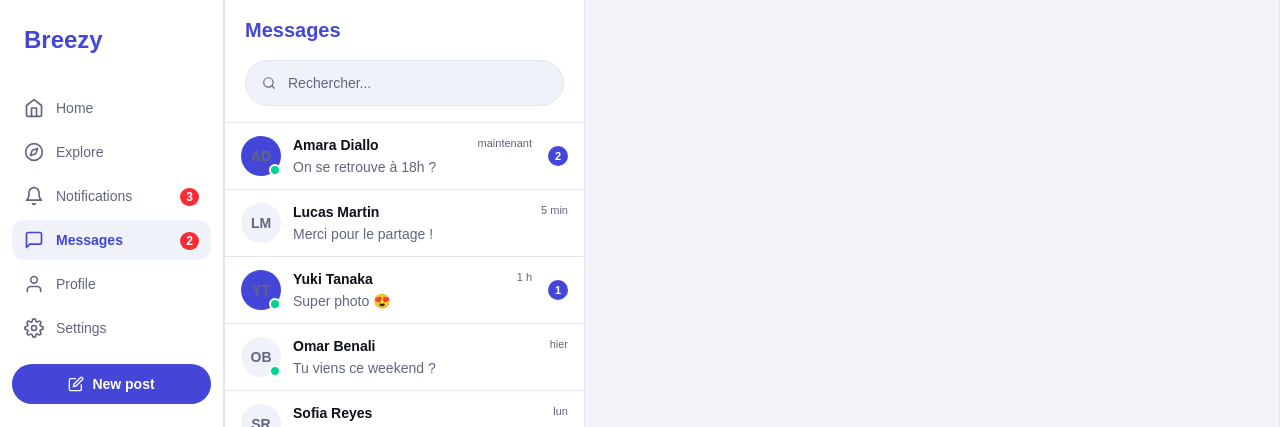
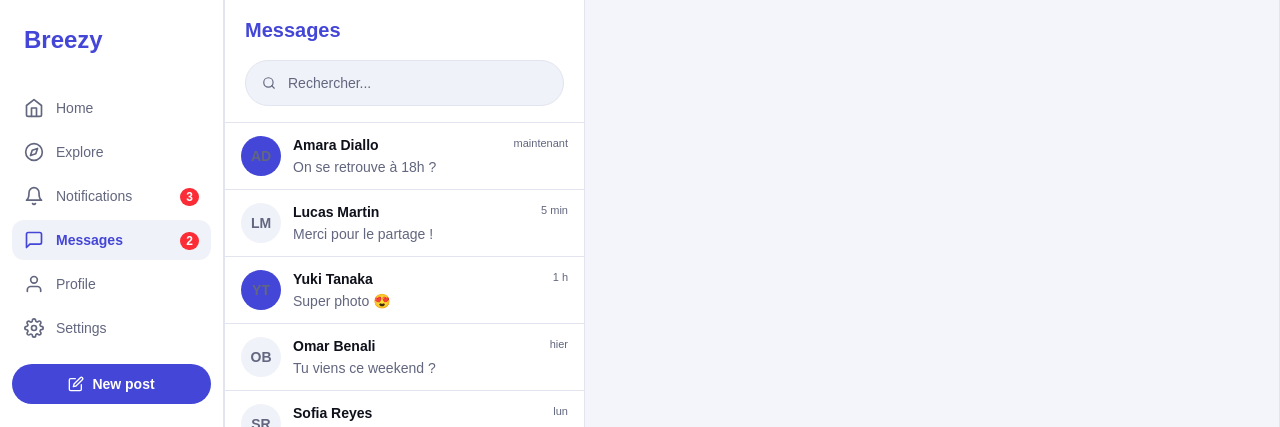
Before and after one commit to DAD-groupe-6/Breezy, a Next.js app in the folder front/: page /messages in a window 1280 px wide. Shown: the top 427 px of the page. Built offline with nearby package versions, Linux system fonts and the light colour scheme.

Commit message:
refactor(front): remove unread and online status from conversations

```diff
--- a/front/src/app/(app)/messages/page.jsx
+++ b/front/src/app/(app)/messages/page.jsx
@@ -9,8 +9,6 @@ const conversations = [
     name: 'Amara Diallo',
     preview: 'On se retrouve à 18h ?',
     time: 'maintenant',
-    unread: 2,
-    online: true,
     accent: 'bg-[var(--color-text-title)]',
     messages: [
       { id: 1, from: 'them', text: 'Salut ! Tu vas bien ?', time: '10:02' },
@@ -25,8 +23,6 @@ const conversations = [
     name: 'Lucas Martin',
     preview: 'Merci pour le partage !',
     time: '5 min',
-    unread: 0,
-    online: false,
     accent: 'bg-[var(--color-bg-surface-2)]',
     messages: [
       { id: 1, from: 'them', text: 'Merci pour le partage !', time: '09:20' },
@@ -37,8 +33,6 @@ const conversations = [
     name: 'Yuki Tanaka',
     preview: 'Super photo 😍',
     time: '1 h',
-    unread: 1,
-    online: true,
     accent: 'bg-[var(--color-text-title)]',
     messages: [
       { id: 1, from: 'them', text: 'Super photo 😍', time: '09:40' },
@@ -49,8 +43,6 @@ const conversations = [
     name: 'Omar Benali',
     preview: 'Tu viens ce weekend ?',
     time: 'hier',
-    unread: 0,
-    online: true,
     accent: 'bg-[var(--color-bg-surface-2)]',
     messages: [
       { id: 1, from: 'them', text: 'Tu viens ce weekend ?', time: '17:12' },
@@ -61,8 +53,6 @@ const conversations = [
     name: 'Sofia Reyes',
     preview: 'Bonne idée !',
     time: 'lun',
-    unread: 0,
-    online: false,
     accent: 'bg-[var(--color-bg-surface-2)]',
     messages: [
       { id: 1, from: 'them', text: 'Bonne idée !', time: '08:51' },
@@ -85,7 +75,6 @@ function ConversationItem({ conversation, active, onSelect }) {
           .map((part) => part[0])
           .slice(0, 2)
           .join('')}
-        {conversation.online && <span className="absolute bottom-0 right-0 h-3 w-3 rounded-full border-2 border-[var(--color-bg-surface)] bg-emerald-400" />}
       </div>
 
       <div className="min-w-0 flex-1">
@@ -95,12 +84,6 @@ function ConversationItem({ conversation, active, onSelect }) {
         </div>
         <p className="mt-0.5 truncate text-sm text-[var(--color-text-secondary)]">{conversation.preview}</p>
       </div>
-
-      {conversation.unread > 0 && (
-        <span className="ml-1 flex h-5 min-w-5 items-center justify-center rounded-full bg-[var(--color-text-title)] px-1.5 text-[11px] font-semibold text-white">
-          {conversation.unread}
-        </span>
-      )}
     </button>
   )
 }
@@ -175,7 +158,6 @@ export default function MessagesPage() {
 
                     <div>
                       <p className="font-semibold text-[var(--color-text-primary)]">{selectedConversation.name}</p>
-                      <p className="text-xs text-emerald-500">En ligne</p>
                     </div>
                   </div>
 
@@ -262,7 +244,6 @@ export default function MessagesPage() {
 
                   <div>
                     <p className="font-semibold text-[var(--color-text-primary)]">{selectedConversation.name}</p>
-                    <p className="text-xs text-emerald-500">En ligne</p>
                   </div>
                 </div>
               </div>
```
